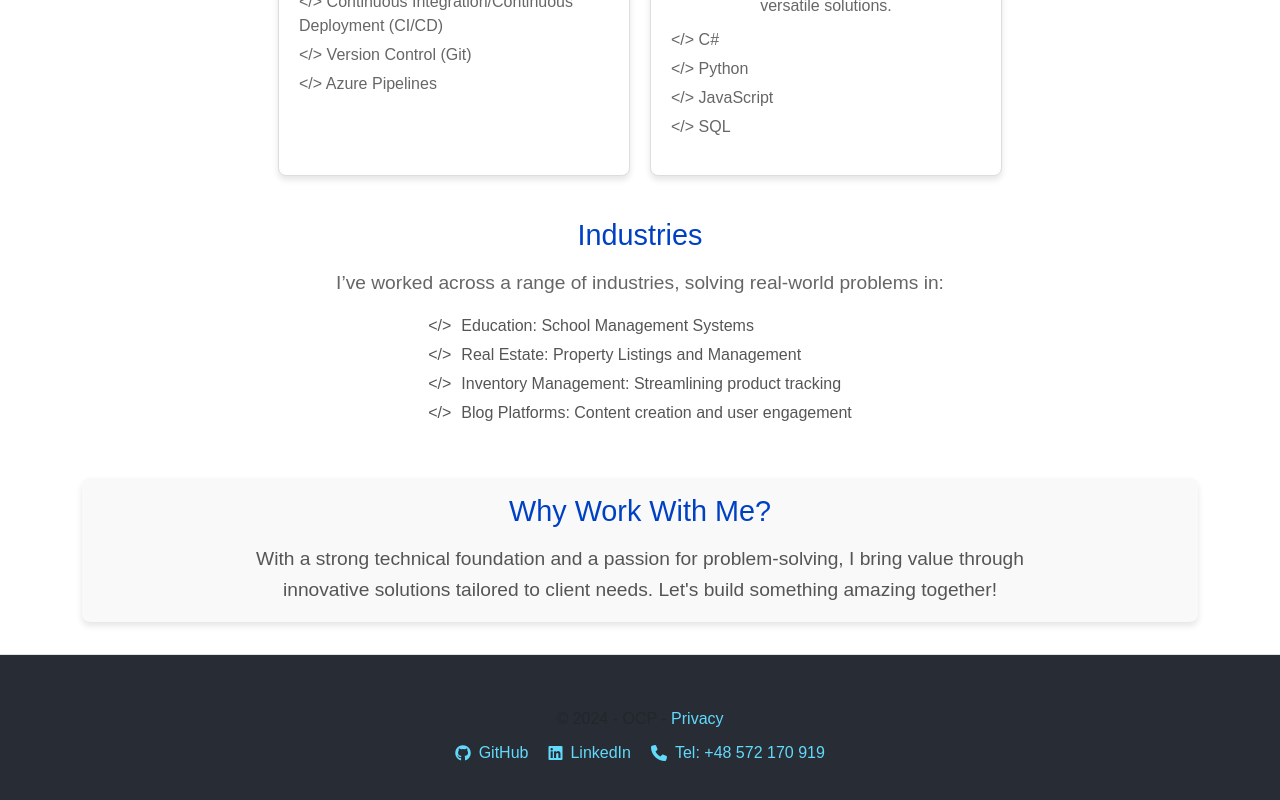
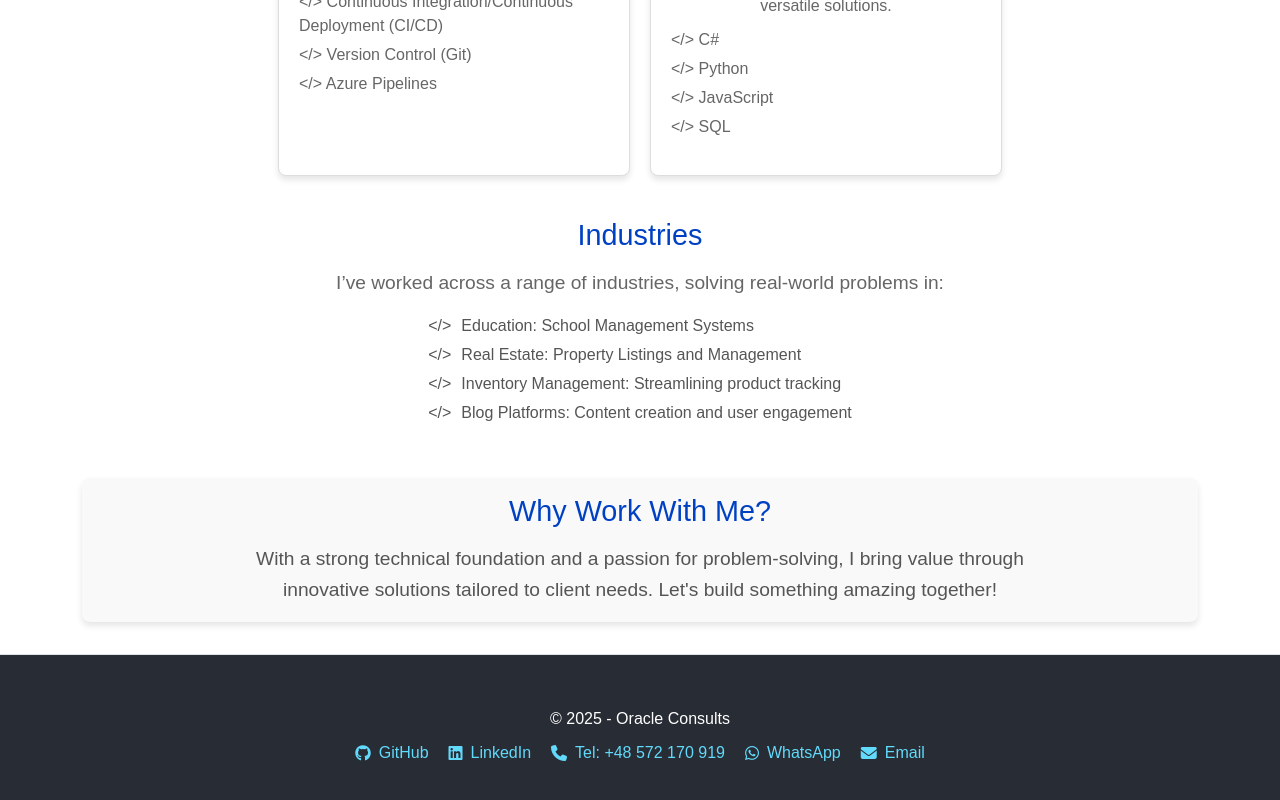
Before and after one commit to stere8/ocp-react, a React (Create React App) app: page /Expertise in a window 1280 px wide. Shown: the part 653-1453 px from the top of the page. Built offline with nearby package versions, Linux system fonts and the light colour scheme.

Commit message:
Update footer styles and content for 2025
- Added style for `footer h8` in `Footer.css`.
- Updated footer in `Footer.js` with new company name "Oracle Consults" and changed year to 2025.
- Introduced new WhatsApp and email links, enhancing the social links section.

```diff
--- a/src/Styles/Footer.css
+++ b/src/Styles/Footer.css
@@ -36,6 +36,10 @@ footer a:hover {
   text-decoration: underline;
 }
 
+footer h8 {
+  color: #fff; /* Set the text color to white */
+}
+
 @media (max-width: 768px) {
   .social-links {
     display: flex;
--- a/src/components/Footer.js
+++ b/src/components/Footer.js
@@ -1,12 +1,11 @@
 import React from 'react';
 import '../Styles/Footer.css';
-import { Link } from "react-router-dom";
 import '@fortawesome/fontawesome-free/css/all.min.css'; // Import Font Awesome CSS
 
 const Footer = () => (
     <footer className="border-top footer text-muted">
         <div className="container">
-      &copy; 2024 - OCP - <Link to="/privacy">Privacy</Link>
+            <h8>&copy; 2025 - Oracle Consults</h8>
             <div className="social-links">
                 <a href="https://github.com/stere8/" target="_blank" rel="noopener noreferrer">
                     <i className="fab fa-github"></i> GitHub
@@ -17,6 +16,10 @@ const Footer = () => (
                 <a href="tel:+48572170919">
                     <i className="fas fa-phone"></i> Tel: +48 572 170 919
                 </a>
+                <a href="https://wa.link/p99bkg" target="_blank" rel="noopener noreferrer">
+                    <i className="fab fa-whatsapp"></i> WhatsApp</a>
+                <a href="mailto:oreste.twizeyimana99@gmail.com"><i className="fas fa-envelope">
+                    </i> Email</a>
             </div>
         </div>
     </footer>
```
Also changed, not shown: src/Styles/Dropdown.css (added). Lines whose indentation alone changed are shown as unchanged.
